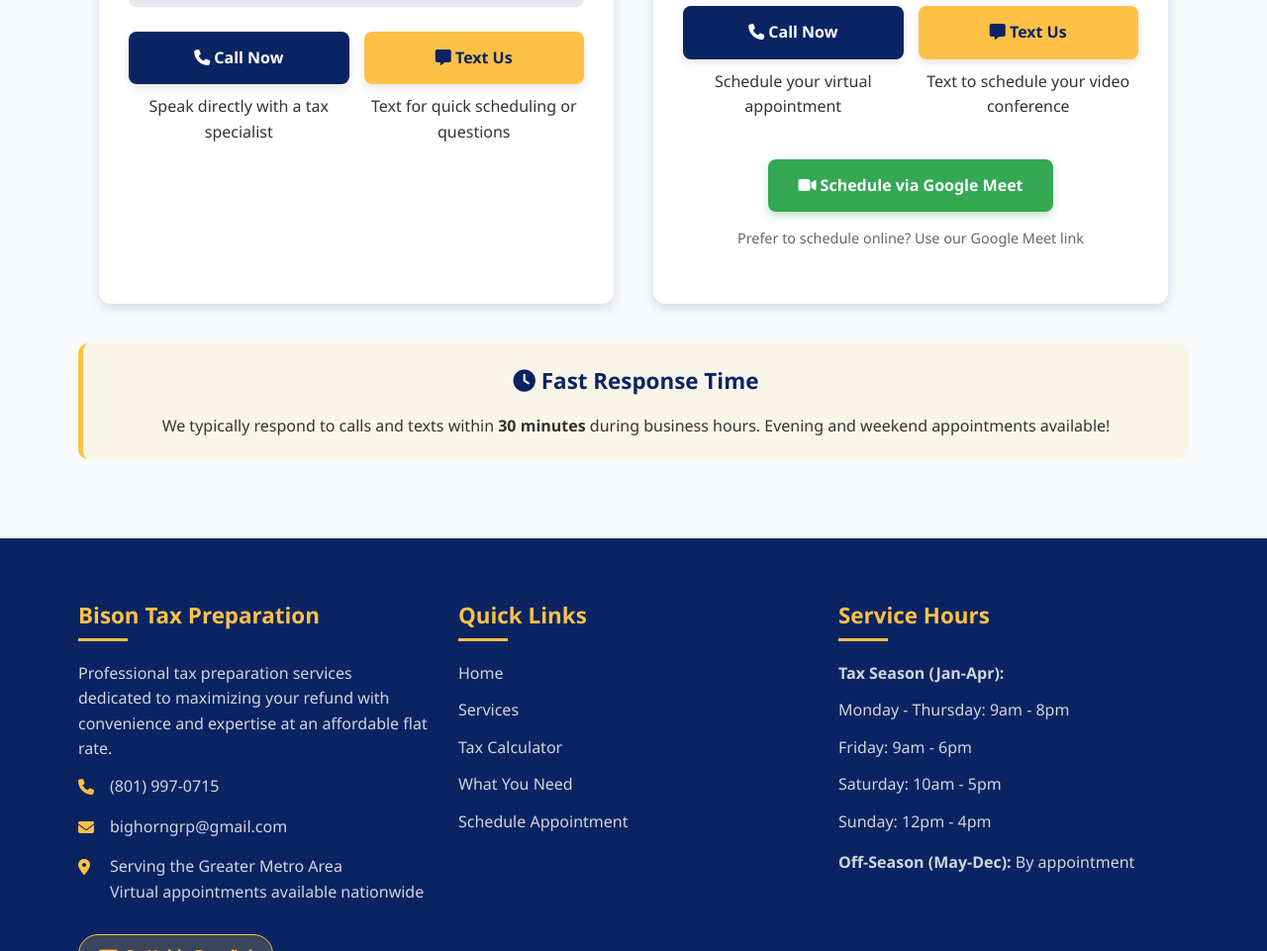
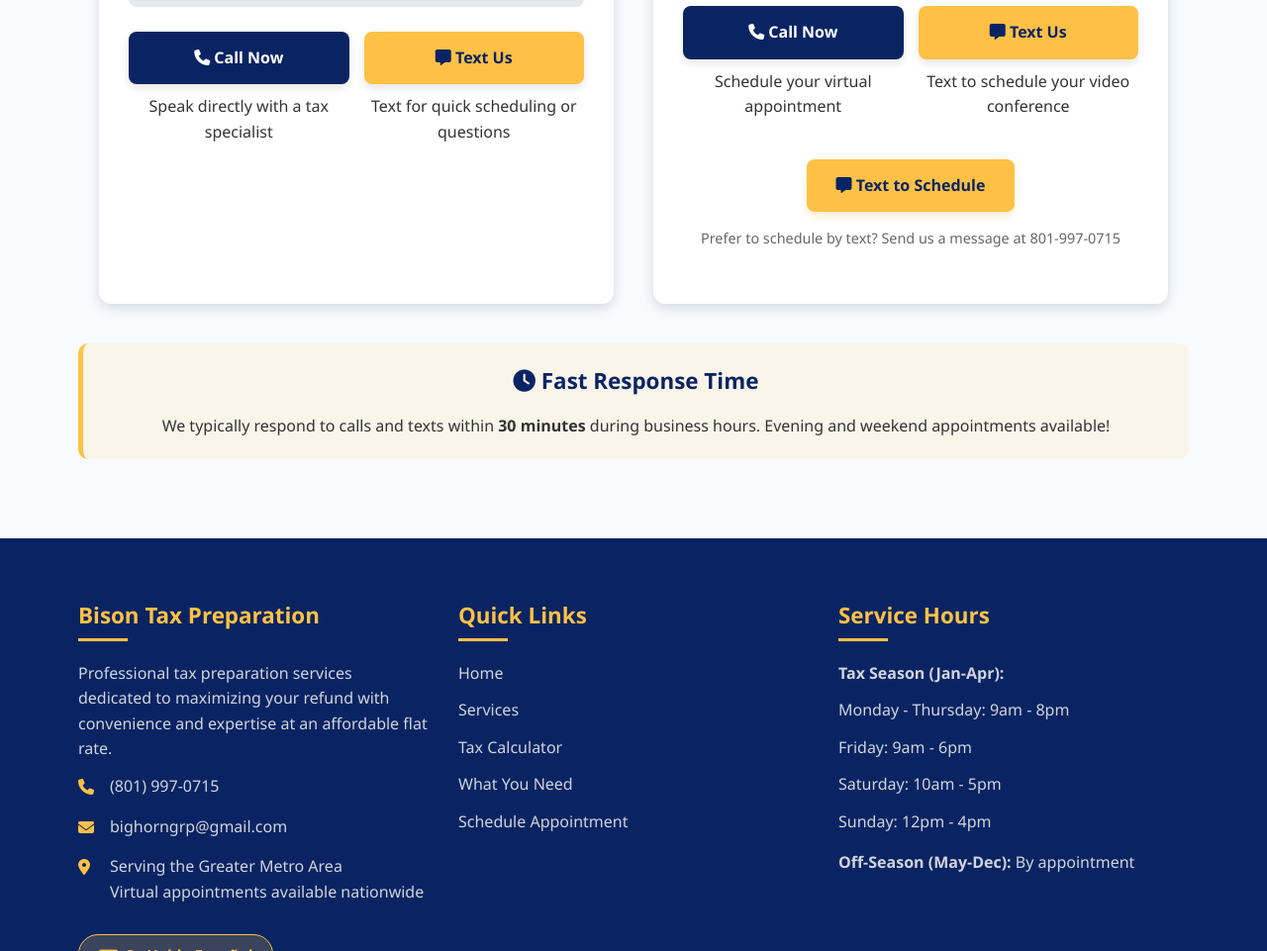
Before and after one commit to checonieto/bisontax, a plain HTML site: page index.html in a window 1280 px wide. Shown: the part 4532-5493 px from the top of the page at 99% size. Drawn offline with Linux system fonts and the light colour scheme.

Commit message:
Rename meet-link class to text-schedule-btn

```diff
--- a/index.html
+++ b/index.html
@@ -618,10 +618,10 @@
             box-shadow: 0 6px 12px rgba(255, 193, 69, 0.3);
         }
 
-        .meet-link {
+        .text-schedule-btn {
             display: inline-block;
-            background-color: #34a853;
-            color: var(--white);
+            background-color: var(--gold-yellow);
+            color: var(--navy-blue);
             padding: 14px 30px;
             text-decoration: none;
             border-radius: 8px;
@@ -629,13 +629,13 @@
             font-weight: 700;
             font-size: 1rem;
             transition: var(--transition);
-            box-shadow: 0 4px 8px rgba(52, 168, 83, 0.3);
+            box-shadow: 0 4px 8px rgba(255, 193, 69, 0.3);
         }
 
-        .meet-link:hover {
-            background-color: #2e8b47;
+        .text-schedule-btn:hover {
+            background-color: var(--light-gold);
             transform: translateY(-3px);
-            box-shadow: 0 6px 12px rgba(52, 168, 83, 0.4);
+            box-shadow: 0 6px 12px rgba(255, 193, 69, 0.4);
         }
 
         .phone-display {
@@ -838,7 +838,7 @@
                 font-size: 1rem;
             }
 
-            .cta-button, .meet-link, .contact-btn {
+            .cta-button, .text-schedule-btn, .contact-btn {
                 padding: 14px 25px;
                 font-size: 1rem;
                 width: 100%;
@@ -1123,10 +1123,10 @@
                         </div>
                     </div>
 
-                    <a href="https://meet.google.com" target="_blank" class="meet-link">
-                        <i class="fas fa-video"></i> Schedule via Google Meet
+                    <a href="sms:801-997-0715" class="text-schedule-btn">
+                        <i class="fas fa-comment-alt"></i> Text to Schedule
                     </a>
-                    <p class="small-text" style="margin-top: 15px; font-size: 0.9rem; color: #666;">Prefer to schedule online? Use our Google Meet link</p>
+                    <p class="small-text" style="margin-top: 15px; font-size: 0.9rem; color: #666;">Prefer to schedule by text? Send us a message at 801-997-0715</p>
                 </div>
             </div>
 
@@ -1326,7 +1326,7 @@
         }
 
         // Simple form submission simulation
-        document.querySelectorAll('.cta-button, .meet-link').forEach(button => {
+        document.querySelectorAll('.cta-button, .text-schedule-btn').forEach(button => {
             if(button.getAttribute('href') === '#') {
                 button.addEventListener('click', function(e) {
                     e.preventDefault();
```
